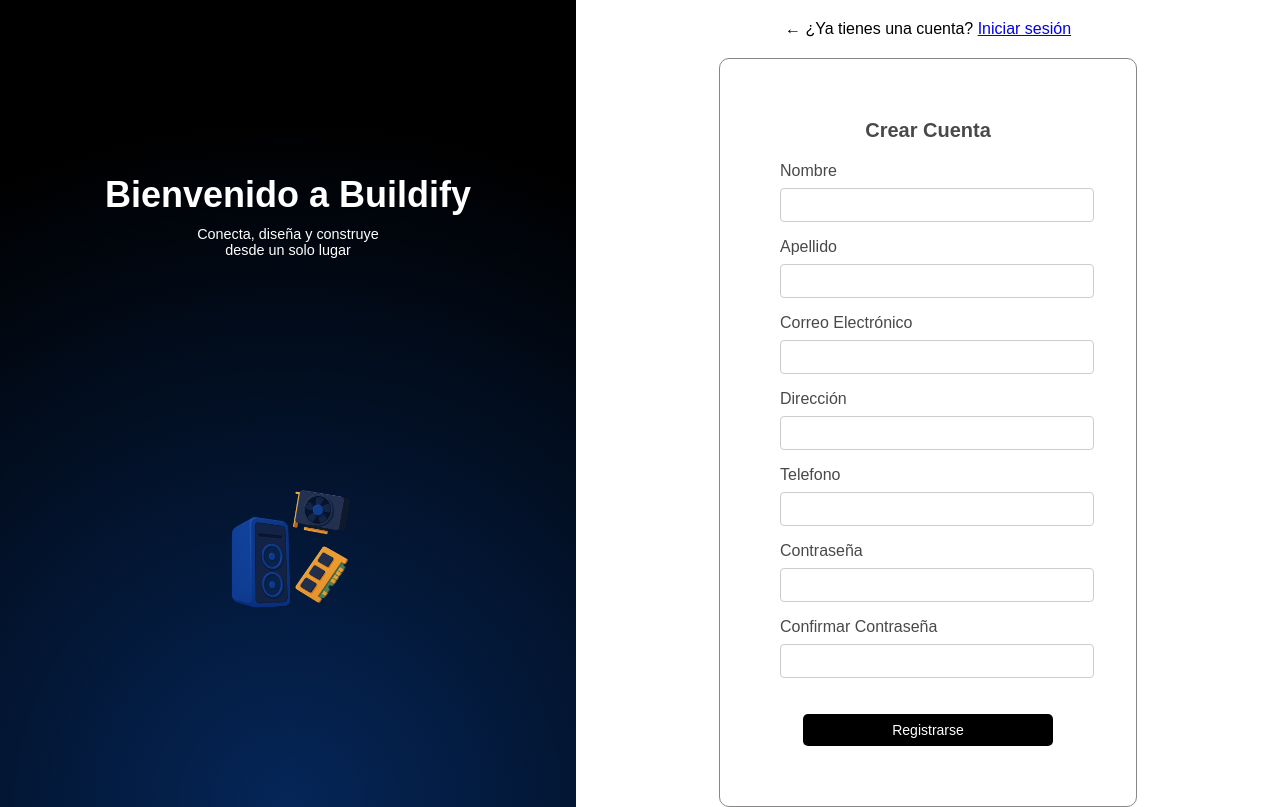
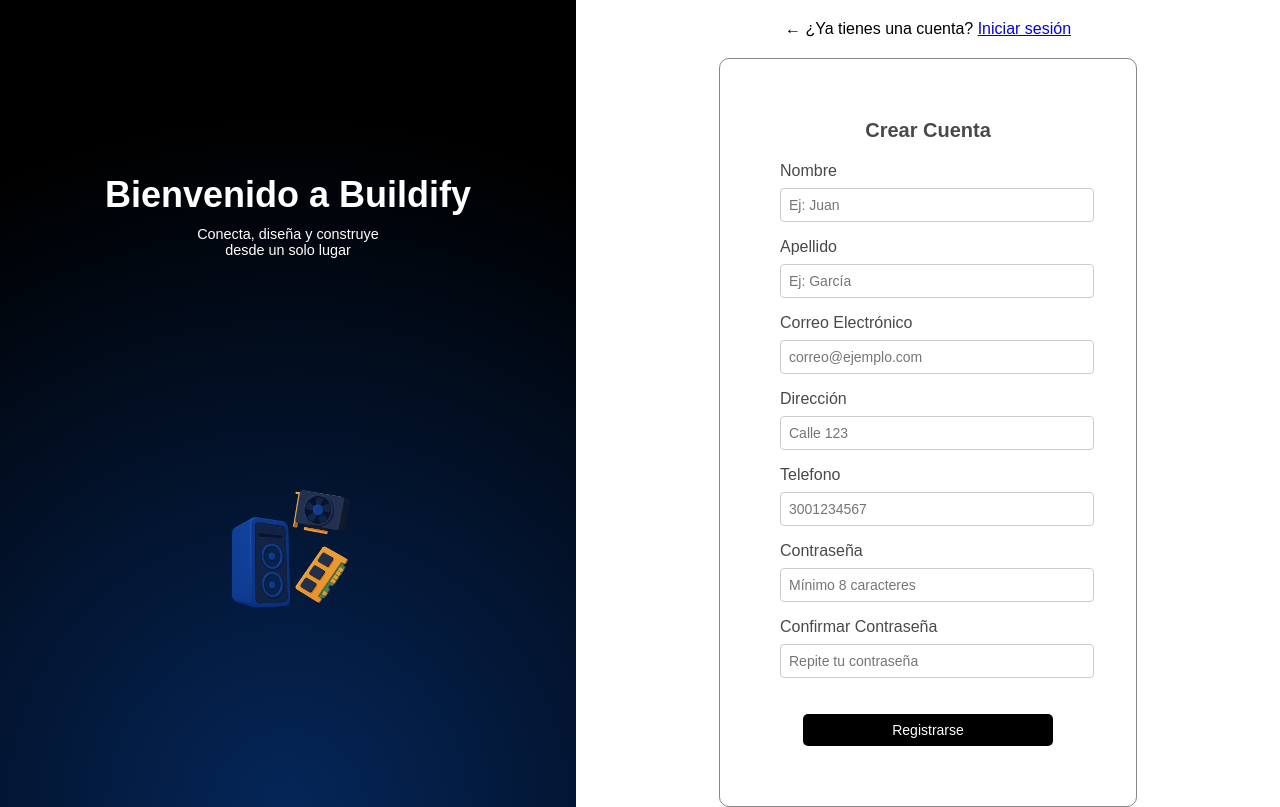
Before and after one commit to xndreeAA/BUILDIFY-V1, a Flask app: page /register in a window 1280 px wide. Run offline with Flask 3, Linux system fonts and the light colour scheme; parts of the project's set-up code (start-up, migrations or seed data) failed here and were passed over.

Commit message:
feat: Inputs login, register, forgetpassword con placeholder

```diff
--- a/app/modules/auth/templates/forgot_password.html
+++ b/app/modules/auth/templates/forgot_password.html
@@ -8,7 +8,9 @@
     </div>
     <h2 class="title2">¿Olvidaste tu contraseña?</h2>
     <form class="form_style" method="POST">
-        {{ form.hidden_tag() }} {{ form.email.label(class="label_field", size=32) }} {{ form.email(class="input_field", size=32) }} <br />
+        {{ form.hidden_tag() }}
+        {{ form.email.label(class="label_field", size=32) }}
+        {{ form.email(class="input_field", placeholder="Ingresa tu correo registrado", size=32) }} <br />
         {{ form.submit(class="input_submit", size=32) }}
     </form>
 
--- a/app/modules/auth/templates/register.html
+++ b/app/modules/auth/templates/register.html
@@ -1,9 +1,11 @@
-
 {% extends "layout-auth.html" %}
 {% block title %}Registrar{% endblock %}
+
 {% block content %}
 <div class="links">
-    <p>← ¿Ya tienes una cuenta? <a href="{{ url_for('web_v1.auth.login') }}">Iniciar sesión</a></p>
+    <p>← ¿Ya tienes una cuenta?
+        <a href="{{ url_for('web_v1.auth.login') }}">Iniciar sesión</a>
+    </p>
 </div>
 
 <form class="form_style" method="POST">
@@ -11,43 +13,70 @@
     {{ form.hidden_tag() }}
 
     <div>
-        {{ form.nombre.label(class="label_field", size=32)}}<br>
-        {{ form.nombre(class="input_field", size=32) }}
+        {{ form.nombre.label(class="label_field", size=32) }}<br>
+        {{ form.nombre(class="input_field", placeholder="Ej: Juan", size=32) }}
     </div>
 
     <div>
         {{ form.apellido.label(class="label_field", size=32) }}<br>
-        {{ form.apellido(class="input_field", size=32) }}
+        {{ form.apellido(class="input_field", placeholder="Ej: García", size=32) }}
     </div>
 
     <div>
-        {{ form.email.label(class="label_field", size=32)}}<br>
-        {{ form.email(class="input_field", size=32) }}
+        {{ form.email.label(class="label_field", size=32) }}<br>
+        {{ form.email(class="input_field", placeholder="correo@ejemplo.com", size=32) }}
     </div>
 
     <div>
         {{ form.direccion.label(class="label_field", size=32) }}<br>
-        {{ form.direccion(class="input_field", size=32) }}
+        {{ form.direccion(class="input_field", placeholder="Calle 123", size=32) }}
     </div>
 
     <div>
         {{ form.telefono.label(class="label_field", size=32) }}<br>
-        {{ form.telefono(class="input_field", size=32) }}
+        {{ form.telefono(class="input_field", placeholder="3001234567", size=32) }}
     </div>
 
     <div>
         {{ form.password.label(class="label_field", size=32) }}<br>
-        {{ form.password(class="input_field", size=32) }}
+        {{ form.password(class="input_field", placeholder="Mínimo 8 caracteres", size=32, id="password") }}
     </div>
 
     <div>
         {{ form.confirm_password.label(class="label_field", size=32) }}<br>
-        {{ form.confirm_password(class="input_field", size=32) }}
+        {{ form.confirm_password(class="input_field", placeholder="Repite tu contraseña", size=32, id="confirm_password") }}
     </div>
+
+    <p id="passwordMessage"></p>
 
     <div>
         {{ form.submit(class="input_submit", size=32) }}
     </div>
 </form>
 
+<script>
+    document.addEventListener("DOMContentLoaded", function () {
+        const password = document.getElementById("password");
+        const confirmPassword = document.getElementById("confirm_password");
+        const message = document.getElementById("passwordMessage");
+
+        function checkPasswordMatch() {
+            if (password.value === "" || confirmPassword.value === "") {
+                message.textContent = "";
+                return;
+            }
+
+            if (password.value === confirmPassword.value) {
+                message.style.color = "green";
+                message.textContent = "✅ Las contraseñas coinciden";
+            } else {
+                message.style.color = "red";
+                message.textContent = "❌ Las contraseñas no coinciden";
+            }
+        }
+
+        password.addEventListener("input", checkPasswordMatch);
+        confirmPassword.addEventListener("input", checkPasswordMatch);
+    });
+</script>
 {% endblock %}
```
Also changed, not shown: app/modules/auth/templates/login.html (+7 -2 lines).
